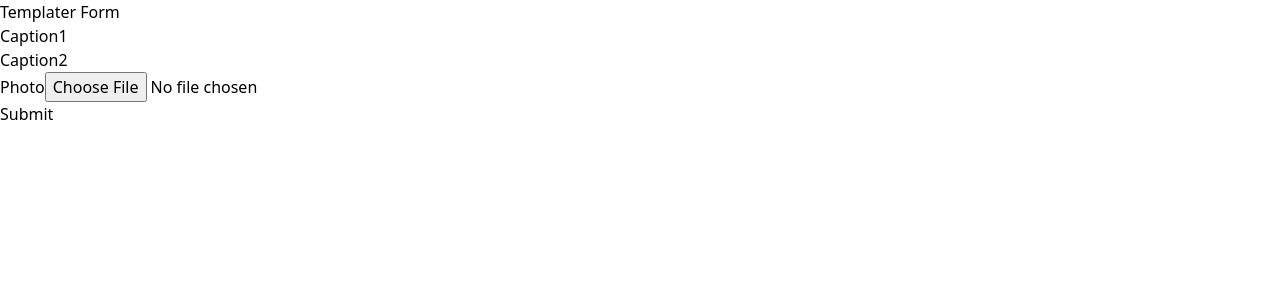
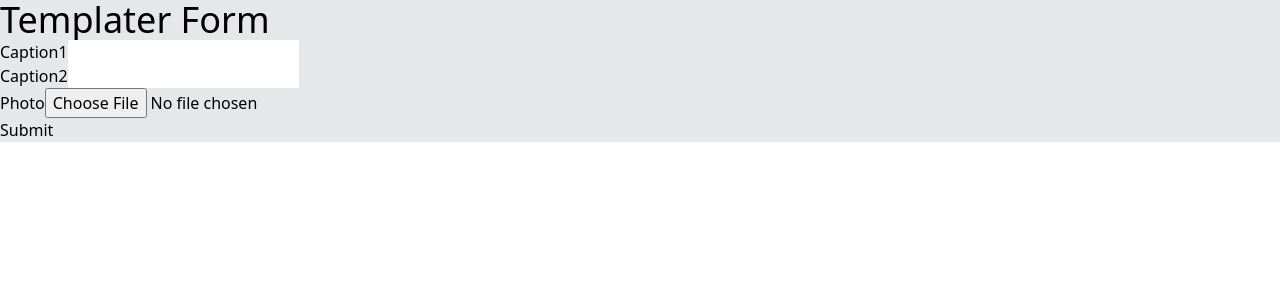
Before and after one commit to mu0363/templater-lab, a Next.js app: page / in a window 1280 px wide. Shown: the top 300 px of the page. Built offline with nearby package versions, Linux system fonts and the light colour scheme; no server answers; what google-spreadsheet would draw is missing.

Commit message:
⚡️ font scale up

```diff
--- a/pages/index.js
+++ b/pages/index.js
@@ -52,10 +52,11 @@ export default function Home() {
   return (
     <div>
       <Head>
-        <title>Create Next App</title>
+        <title>Templater</title>
         <link rel='icon' href='/favicon.ico' />
       </Head>
-      <h1>Templater Form</h1>
+      <div className='bg-gray-200 '>
+        <h1 className='text-4xl'>Templater Form</h1>
         <form onSubmit={onSubmit}>
           <div>
             <label>Caption1</label>
@@ -80,5 +81,6 @@ export default function Home() {
           <button type='submit'>Submit</button>
         </form>
       </div>
+    </div>
   );
 }
```
Lines whose indentation alone changed are shown as unchanged.
